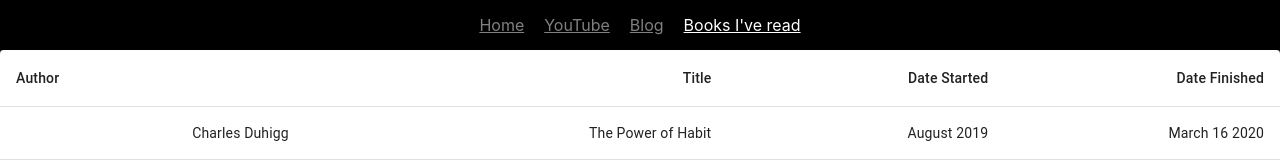
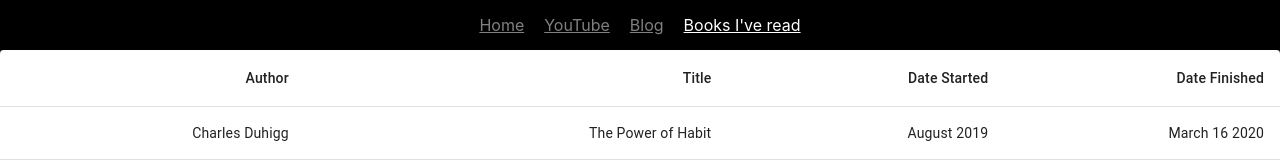
Before and after one commit to jpabadir/jpabadir.github.io, a React (Create React App) app: page /books-i-read in a window 1280 px wide. Shown: the top 160 px of the page. Built offline with nearby package versions, Linux system fonts and the light colour scheme.

Commit message:
Align right

```diff
--- a/src/routes/books-i-read.js
+++ b/src/routes/books-i-read.js
@@ -15,7 +15,7 @@ export default function Books() {
         <Table sx={{ minWidth: 650 }} aria-label="simple table">
           <TableHead>
             <TableRow>
-              <TableCell>Author</TableCell>
+              <TableCell align="right">Author</TableCell>
               <TableCell align="right">Title</TableCell>
               <TableCell align="right">Date Started</TableCell>
               <TableCell align="right">Date Finished</TableCell>
```
